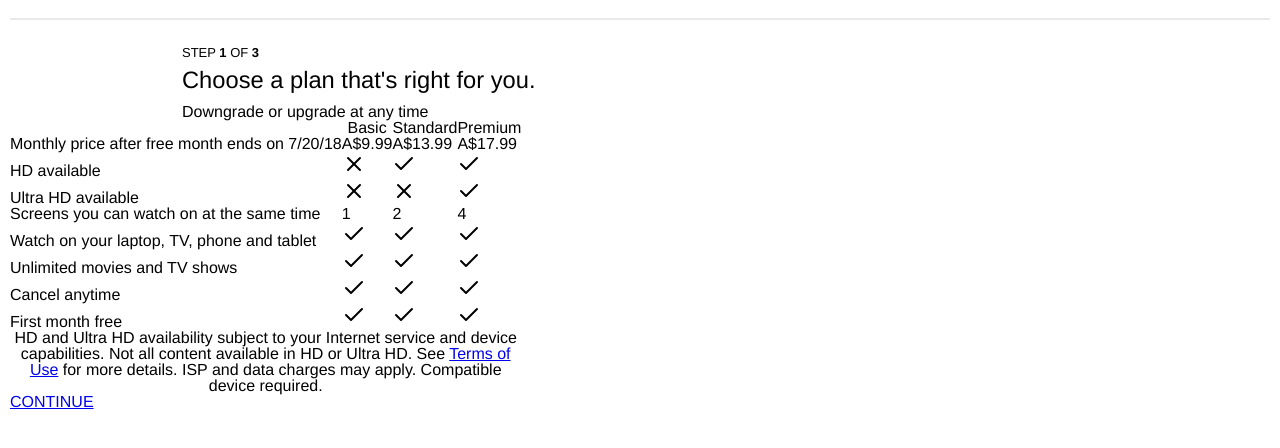
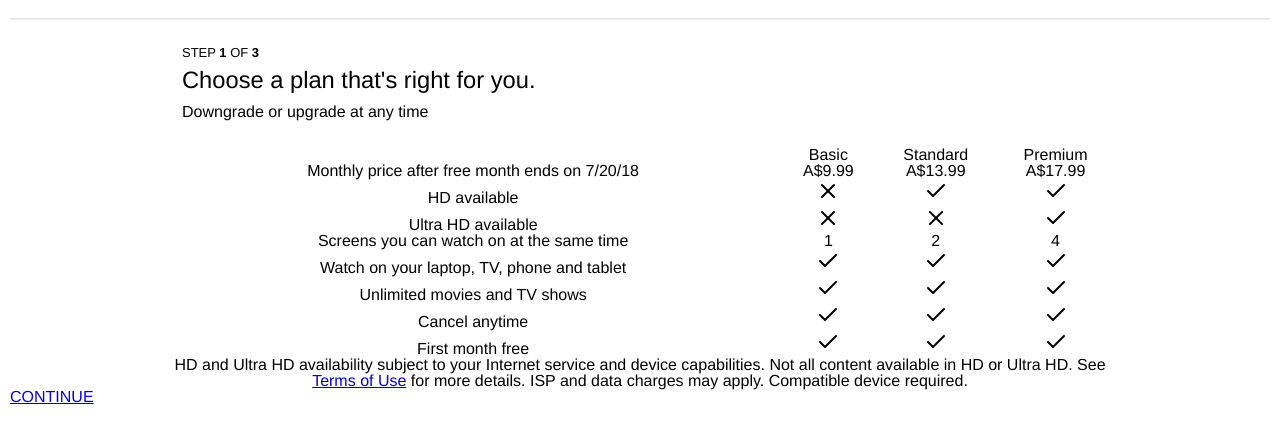
Before and after one commit to rhys-doyle/netflix, a plain HTML site: page index.html in a window 1280 px wide. Shown: the part 72-520 px from the top of the page. Drawn offline with Linux system fonts and the light colour scheme; files that its build step writes are made by us from their sources.

Commit message:
table size and alignment

```diff
--- a/style.css
+++ b/style.css
@@ -68,6 +68,18 @@ body {
   padding: 14px 0 0 0;
 }
 
+.tableDiv {
+  max-width: 950px;
+  width: 100%;
+  margin: 0 auto;
+  padding: 27px 0 0 0;
+}
+
+table {
+  width: 100%;
+  text-align: center;
+}
+
 strong {
   font-weight: 600;
 }
```
